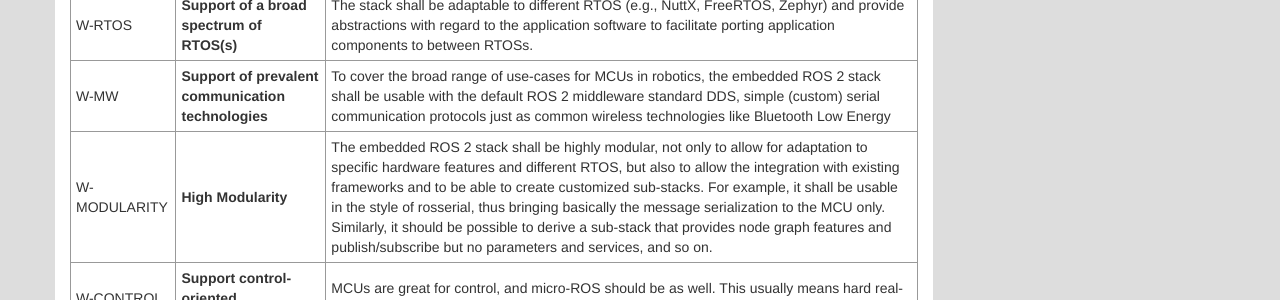
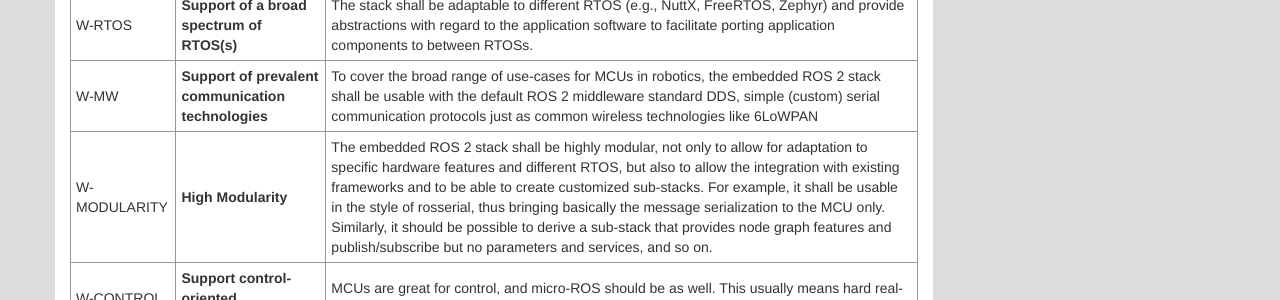
Before and after one commit to ros2/design, a Jekyll site: the page built from articles/embedded.md, in a window 1280 px wide and 900 px high, scrolled down 584 px. Shown: the part 192-492 px from the top of the window. Built offline with Jekyll 4.4.1, drawn with Linux system fonts in a browser that asks for light colours; nearby versions of some CDN libraries.

Commit message:
BLE is beyond our scope, I'd suggest to mention 6LoWPAN instead

```diff
--- a/articles/embedded.md
+++ b/articles/embedded.md
@@ -31,7 +31,7 @@
 | W-PORTABILITY | **Portability of ROS 2-based software** | The embedded ROS 2 stack shall resemble or directly use the ROS 2 API -- more precisely the rclcpp API -- to facilitate porting standard ROS 2 nodes to MCUs. |
 | W-DEVICES | **Support of a broad spectrum of device classes** | The embedded ROS 2 stack shall support a broad range of MCU device classes, starting from a few tens kilobyte of RAM. |
 | W-RTOS | **Support of a broad spectrum of RTOS(s)** | The stack shall be adaptable to different RTOS (e.g., NuttX, FreeRTOS, Zephyr) and provide abstractions with regard to the application software to facilitate porting application components to between RTOSs.|
-| W-MW | **Support of prevalent communication technologies** | To cover the broad range of use-cases for MCUs in robotics, the embedded ROS 2 stack shall be usable with the default ROS 2 middleware standard DDS, simple (custom) serial communication protocols just as common wireless technologies like Bluetooth Low Energy |
+| W-MW | **Support of prevalent communication technologies** | To cover the broad range of use-cases for MCUs in robotics, the embedded ROS 2 stack shall be usable with the default ROS 2 middleware standard DDS, simple (custom) serial communication protocols just as common wireless technologies like 6LoWPAN |
 | W-MODULARITY | **High Modularity** | The embedded ROS 2 stack shall be highly modular, not only to allow for adaptation to specific hardware features and different RTOS, but also to allow the integration with existing frameworks and to be able to create customized sub-stacks. For example, it shall be usable in the style of rosserial, thus bringing basically the message serialization to the MCU only. Similarly, it should be possible to derive a sub-stack that provides node graph features and publish/subscribe but no parameters and services, and so on. |
 | W-CONTROL | **Support control-oriented applications**  | MCUs are great for control, and micro-ROS should be as well. This usually means hard real-time performance with low jitter and small response times. |
 | W-POWER | **Make low-power modes possible** | MCUs are often used in battery-powered applications, and/or in applications with a large amount of standby time. Therefore, the stack should make it easily possible to save power. |
```
